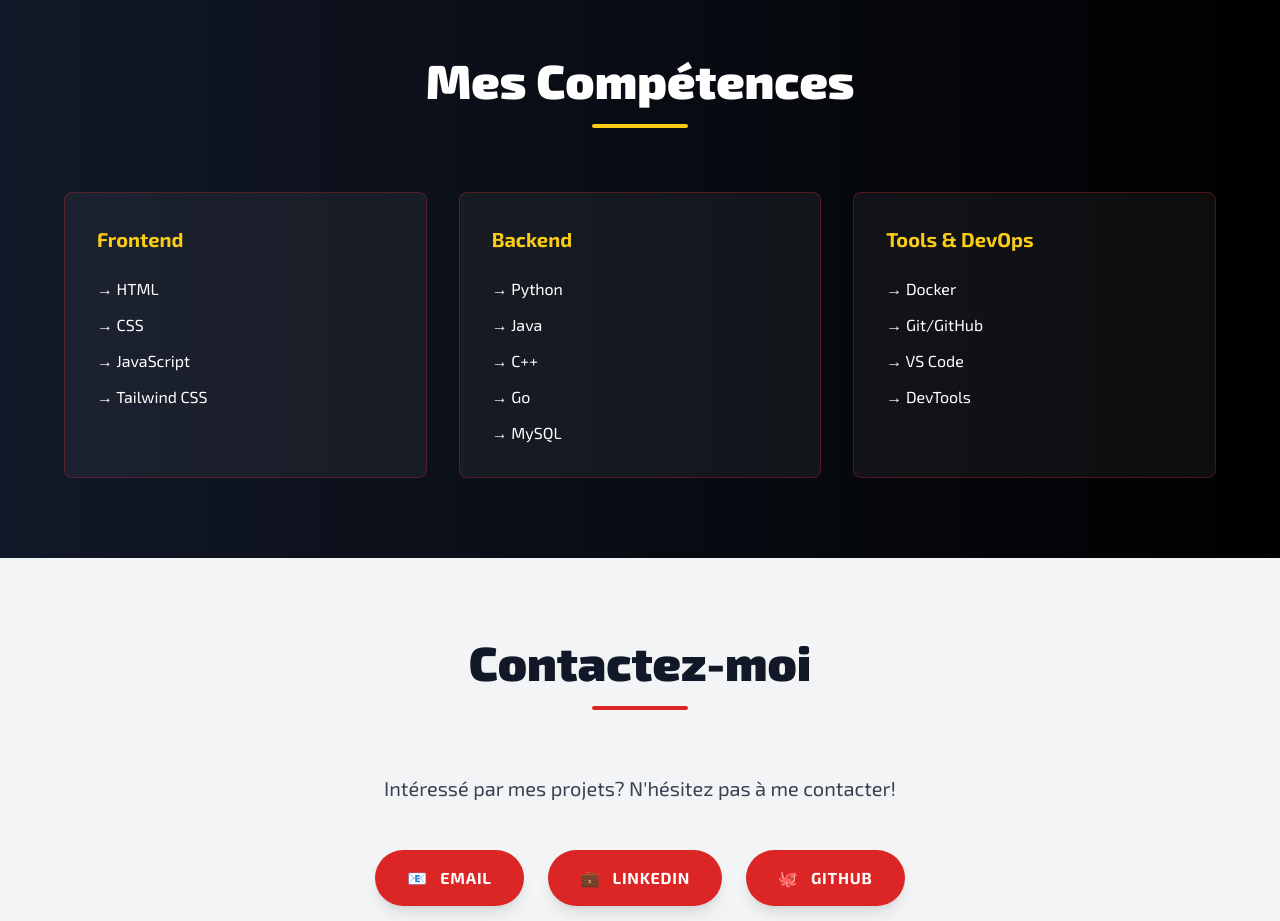
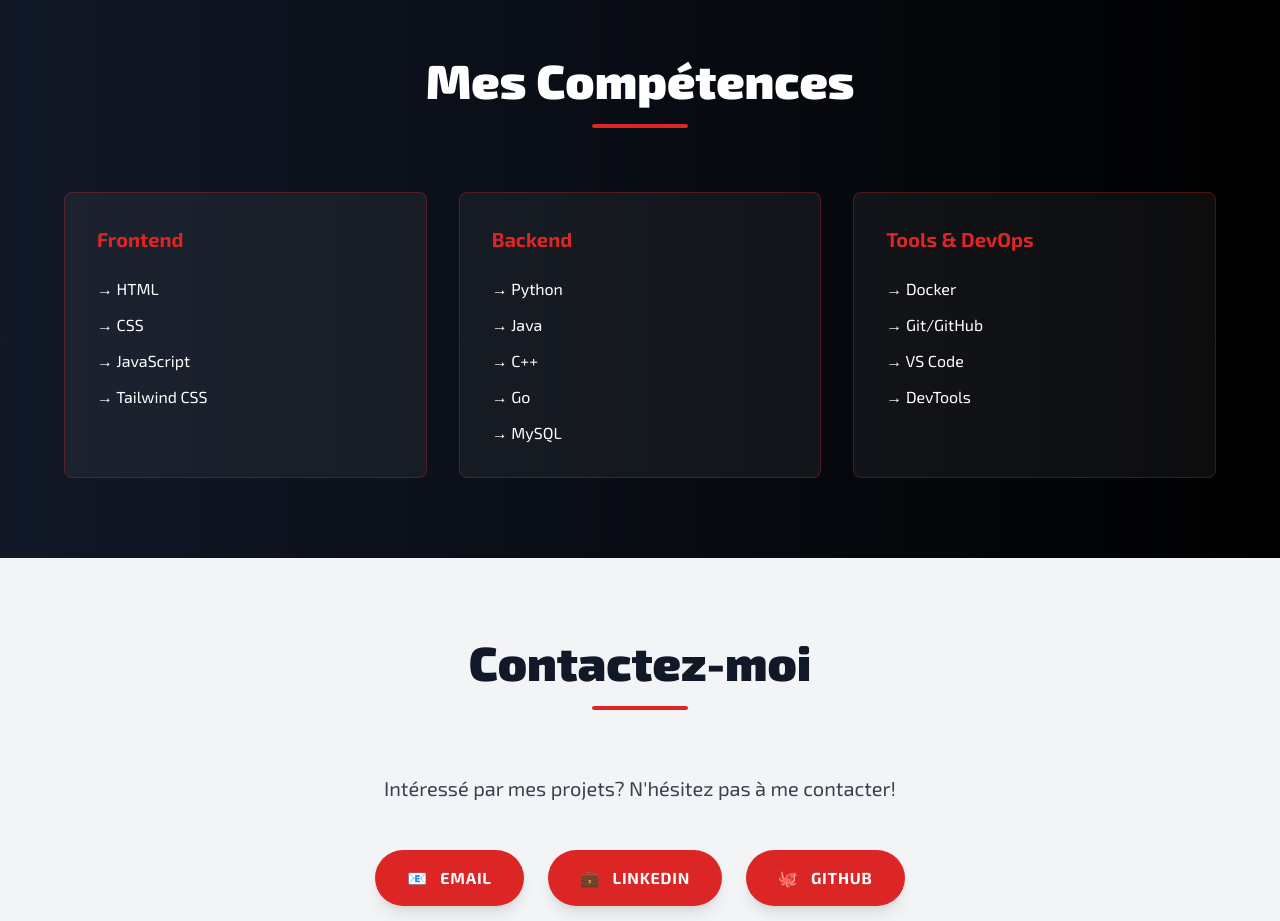
Before and after one commit to LoicAND/Portfolio, a plain HTML site: page index.html in a window 1280 px wide. Shown: the part 2200-3121 px from the top of the page. Drawn offline with nearby package versions, Linux system fonts and the light colour scheme.

Commit message:
fix(index): modify colour yellow to red

```diff
--- a/index.html
+++ b/index.html
@@ -169,11 +169,11 @@
         <div class="max-w-6xl mx-auto">
             <h2 class="text-5xl font-black text-center mb-16 relative pb-6">
                 Mes Compétences
-                <span class="absolute bottom-0 left-1/2 -translate-x-1/2 w-24 h-1 bg-yellow-400 rounded"></span>
+                <span class="absolute bottom-0 left-1/2 -translate-x-1/2 w-24 h-1 bg-red-600 rounded"></span>
             </h2>
             <div class="grid md:grid-cols-3 gap-8">
                 <div class="bg-white/5 border border-red-600/30 p-8 rounded-lg">
-                    <h3 class="text-xl font-bold text-yellow-400 mb-6">Frontend</h3>
+                    <h3 class="text-xl font-bold text-red-600 mb-6">Frontend</h3>
                     <ul class="space-y-3">
                         <li class="text-white">→ HTML</li>
                         <li class="text-white">→ CSS</li>
@@ -182,7 +182,7 @@
                     </ul>
                 </div>
                 <div class="bg-white/5 border border-red-600/30 p-8 rounded-lg">
-                    <h3 class="text-xl font-bold text-yellow-400 mb-6">Backend</h3>
+                    <h3 class="text-xl font-bold text-red-600 mb-6">Backend</h3>
                     <ul class="space-y-3">
                         <li class="text-white">→ Python</li>
                         <li class="text-white">→ Java</li>
@@ -192,7 +192,7 @@
                     </ul>
                 </div>
                 <div class="bg-white/5 border border-red-600/30 p-8 rounded-lg">
-                    <h3 class="text-xl font-bold text-yellow-400 mb-6">Tools & DevOps</h3>
+                    <h3 class="text-xl font-bold text-red-600 mb-6">Tools & DevOps</h3>
                     <ul class="space-y-3">
                         <li class="text-white">→ Docker</li>
                         <li class="text-white">→ Git/GitHub</li>
```
